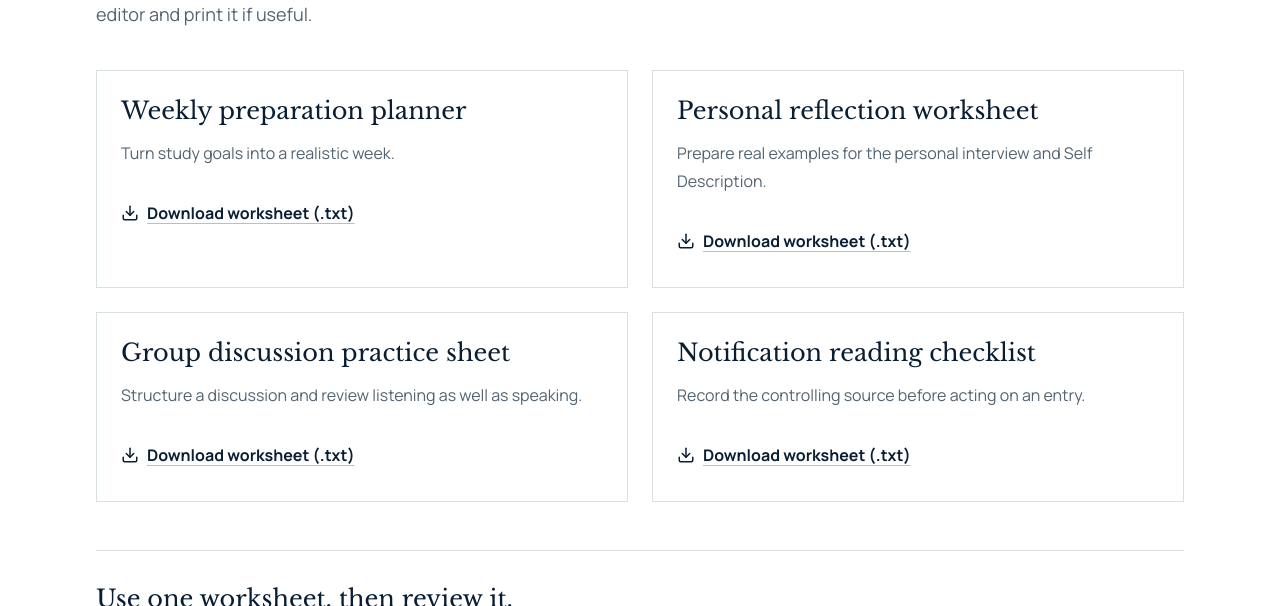
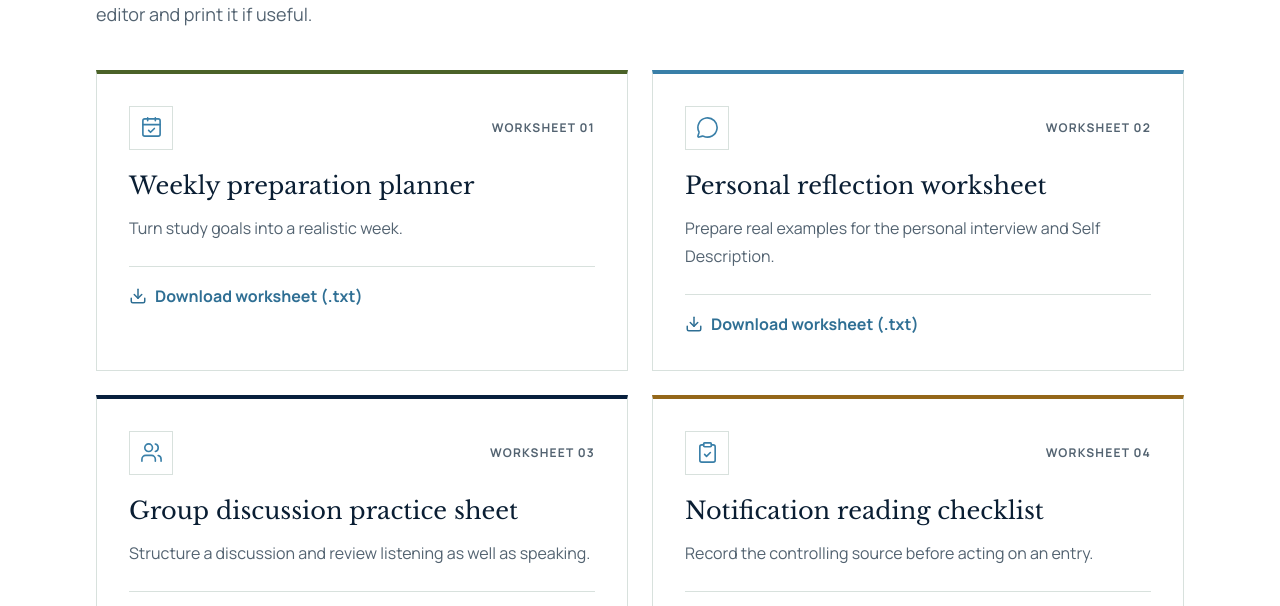
Before and after one commit to 247vks/MarchAheadAcademy, a Next.js app: page /resources in a window 1280 px wide. Shown: the part 346-952 px from the top of the page. Built offline with nearby package versions, Linux system fonts and the light colour scheme; no server answers.

Commit message:
Add resource visual hierarchy and shared topic icons

```diff
--- a/app/resources/page.tsx
+++ b/app/resources/page.tsx
@@ -2,6 +2,7 @@ import type { Metadata } from 'next';
 import Link from 'next/link';
 import { Download, ArrowRight } from 'lucide-react';
 import { SiteHeader, SiteFooter } from '@/components/authority-shell';
+import { TopicIcon } from '@/components/topic-icon';
 export const metadata: Metadata = {
   title: 'Free Defence Preparation Worksheets | March Ahead Academy',
   description:
@@ -48,14 +49,28 @@ export default function Page() {
           if useful.
         </p>
         <div className="mt-10 grid gap-6 md:grid-cols-2">
-          {resources.map((item) => (
-            <article key={item.slug} className="border border-[#d8e1dd] p-6">
+          {resources.map((item, index) => (
+            <article
+              key={item.slug}
+              className="flex flex-col border border-[#d8e1dd] border-t-4 bg-white p-6 sm:p-8"
+              style={{
+                borderTopColor: ['#4b6228', '#397fa8', '#071f3d', '#946719'][
+                  index
+                ],
+              }}
+            >
+              <div className="mb-5 flex items-center justify-between">
+                <TopicIcon topic={item.title} />
+                <span className="text-xs font-bold tracking-widest text-[#536371]">
+                  WORKSHEET 0{index + 1}
+                </span>
+              </div>
               <h2 className="font-heading text-2xl">{item.title}</h2>
               <p className="mt-3 leading-7 text-[#536371]">
                 {item.description}
               </p>
               <a
-                className="text-link mt-6 inline-flex min-h-11 items-center gap-2 font-bold"
+                className="mt-6 inline-flex min-h-11 items-center gap-2 border-t border-[#d8e1dd] pt-4 font-bold text-[#2f6f94] underline underline-offset-4 transition hover:text-[#4b6228]"
                 href={`/resources/${item.slug}.txt`}
                 download
               >
@@ -66,8 +81,8 @@ export default function Page() {
           ))}
         </div>
         <section className="mt-12 border-t border-[#d8e1dd] pt-8">
-          <h2 className="font-heading text-2xl">
-            Use one worksheet, then review it.
+          <h2 className="flex items-center gap-4 font-heading text-2xl">
+            <TopicIcon topic="practice" /> Use one worksheet, then review it.
           </h2>
           <p className="mt-4 max-w-3xl leading-8 text-[#536371]">
             Choose the resource that matches your next step. Complete it in your
--- a/components/authority-shell.tsx
+++ b/components/authority-shell.tsx
@@ -1,4 +1,5 @@
 import Link from 'next/link';
+import { TopicIcon } from '@/components/topic-icon';
 import {
   ArrowRight,
   BellRing,
@@ -357,7 +358,10 @@ export function AuthorityPage({
                     />
                   </div>
                   <h2 className="text-balance mt-2 font-heading text-2xl leading-tight sm:text-3xl">
-                    {section.title}
+                    <span className="flex items-start gap-3">
+                      <TopicIcon topic={section.title} />
+                      <span>{section.title}</span>
+                    </span>
                   </h2>
                   <p className="mt-4 leading-8 text-[#536371]">
                     {section.body}
--- a/components/preparation-guide.tsx
+++ b/components/preparation-guide.tsx
@@ -1,4 +1,5 @@
 import Link from 'next/link';
+import { TopicIcon } from '@/components/topic-icon';
 import Image from 'next/image';
 import { ArrowRight, CheckCircle2, ShieldCheck } from 'lucide-react';
 import { ContactBand } from '@/components/contact-band';
@@ -66,7 +67,10 @@ export function PreparationGuide({ guide }: { guide: PreparationGuideData }) {
                 >
                   0{index + 1}
                 </p>
-                <h2 className="mt-2 font-heading text-3xl">{section.title}</h2>
+                <h2 className="mt-2 flex items-start gap-3 font-heading text-2xl sm:text-3xl">
+                  <TopicIcon topic={section.title} />
+                  <span>{section.title}</span>
+                </h2>
                 <p className="mt-4 leading-8 text-[#536371]">{section.body}</p>
                 <ul className="mt-5 grid gap-3">
                   {section.actions.map((action) => (
--- a/components/ssb-guide-page.tsx
+++ b/components/ssb-guide-page.tsx
@@ -1,4 +1,5 @@
 import Link from 'next/link';
+import { TopicIcon } from '@/components/topic-icon';
 import {
   ArrowRight,
   CheckCircle2,
@@ -227,7 +228,10 @@ export function SsbGuidePage({ guide }: { guide: SsbGuideData }) {
                 <p className="text-xs font-bold tracking-[.15em] text-[#397fa8] uppercase">
                   0{index + 1}
                 </p>
-                <h2 className="mt-2 font-heading text-3xl">{section.title}</h2>
+                <h2 className="mt-2 flex items-start gap-3 font-heading text-2xl sm:text-3xl">
+                  <TopicIcon topic={section.title} />
+                  <span>{section.title}</span>
+                </h2>
                 <p className="mt-4 leading-8 text-[#536371]">{section.body}</p>
                 {section.points && (
                   <ul className="mt-5 grid gap-3">
--- /dev/null
+++ b/components/topic-icon.tsx
@@ -0,0 +1,33 @@
+import {
+  BookOpen,
+  CalendarCheck,
+  ClipboardCheck,
+  Compass,
+  MessageCircle,
+  Users,
+  ShieldCheck,
+  Lightbulb,
+} from 'lucide-react';
+
+export function TopicIcon({ topic }: { topic: string }) {
+  const Icon = /discuss|group|team/i.test(topic)
+    ? Users
+    : /interview|communicat|reflect|description/i.test(topic)
+      ? MessageCircle
+      : /notice|notification|document|eligib|requirement/i.test(topic)
+        ? ClipboardCheck
+        : /plan|routine|week|schedule/i.test(topic)
+          ? CalendarCheck
+          : /career|route|path|choice/i.test(topic)
+            ? Compass
+            : /medical|fitness|service|responsib/i.test(topic)
+              ? ShieldCheck
+              : /learn|study|exam|practice|prepar/i.test(topic)
+                ? BookOpen
+                : Lightbulb;
+  return (
+    <span className="inline-flex h-11 w-11 shrink-0 items-center justify-center rounded-lg border border-[#d8e1dd] bg-white text-[#397fa8]">
+      <Icon size={23} strokeWidth={1.7} aria-hidden="true" />
+    </span>
+  );
+}
```
